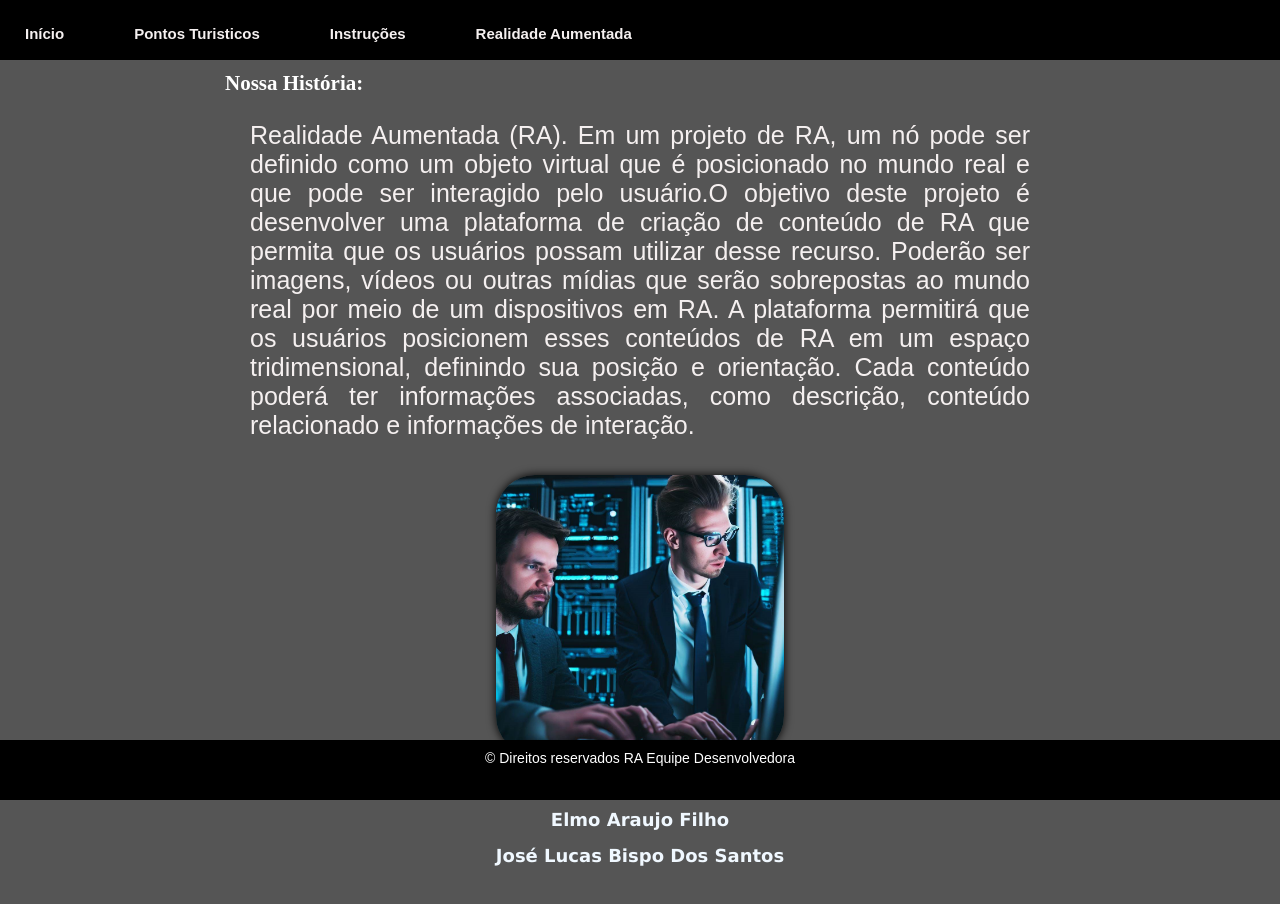
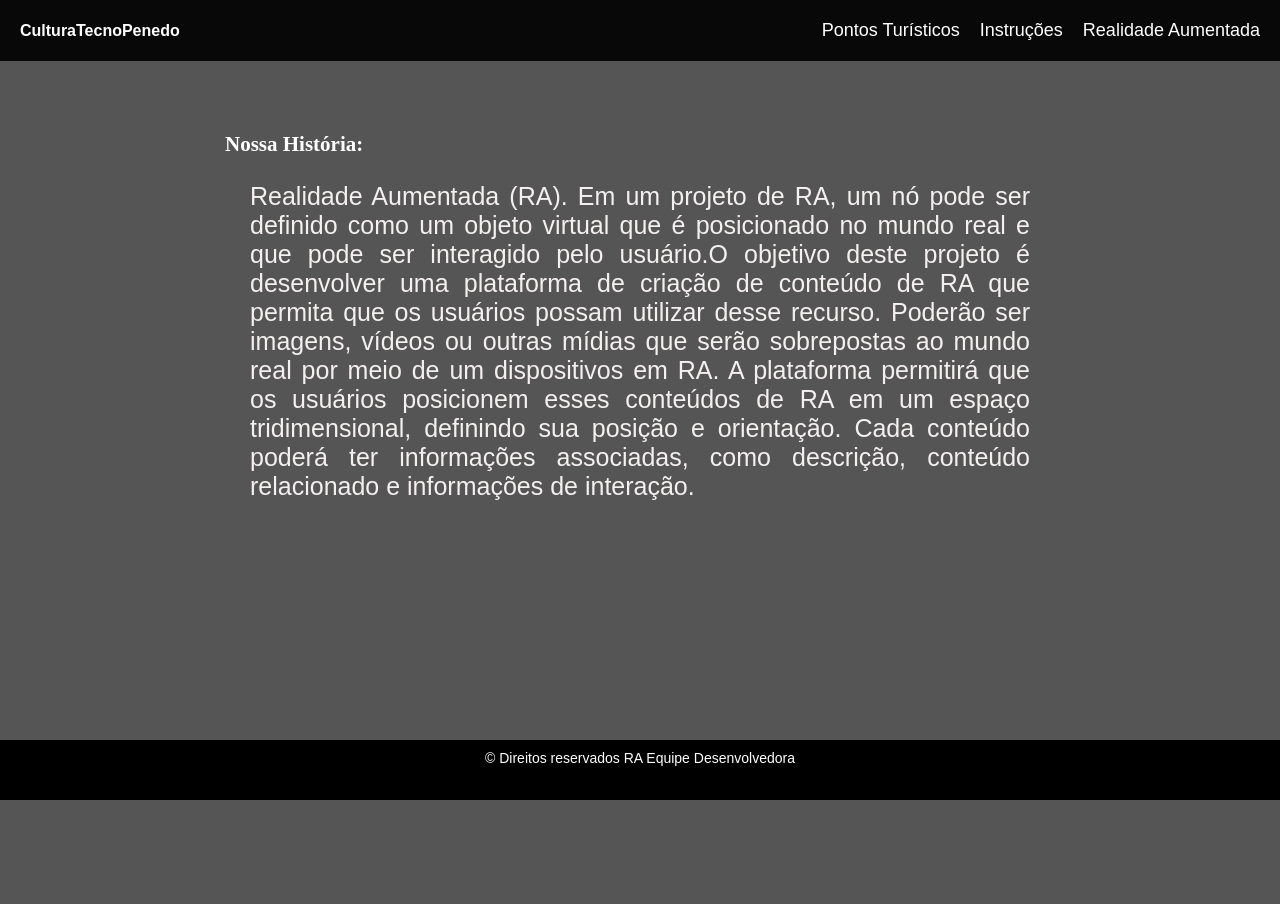
Before and after one commit to JoseeLucass/CulturaTecnoPenedo, a React (Create React App) app: page /sobre in a window 1280 px wide. Shown: the top 904 px of the page. After the commit the page ends 800 px from the top, so only its background shows below. Built offline with nearby package versions, Linux system fonts and the light colour scheme.

Commit message:
Nav Refactor

```diff
--- a/src/componentes/areaPostagem/Areapostagem.js
+++ /dev/null
@@ -1,28 +0,0 @@
-import "./areapostagem.css";
-import Postagem from "../postagem/Postagem";
-import fotoPost1 from "../../imagens/Equipe Desenvolvedora.jpg";
-
-
-export default function Areapostagem() {
-
-
-       let postagem1 ={"info": "EQUIPE DESENVOLVEDORA ",
-                       "titulo": "Elmo Araujo Filho",
-                       "titulo2": "José Lucas Bispo Dos Santos",
-                       "foto" : fotoPost1 }
-
-
-
-         return (
-
-        <>
-
-            <div className = "posts">
-
-            <Postagem post={postagem1}/>
-
-            </div>
-
-        </>
-    )
-}
--- a/src/componentes/areaPostagem/areapostagem.css
+++ /dev/null
@@ -1,8 +0,0 @@
-.posts{
-
-flex: 9;
-display: flex;
-flex-direction: row;
-flex-wrap: wrap;
-margin:20px;
-}
--- a/src/componentes/barratopo/BarraTopo.js
+++ b/src/componentes/barratopo/BarraTopo.js
@@ -1,67 +1,95 @@
 import "./barratopo.css";
-import {Link} from "react-router-dom";
-import { FcHome } from 'react-icons/fc';
-import { FcAbout } from 'react-icons/fc';
-import { FcReading } from 'react-icons/fc';
-import { FcIntegratedWebcam } from 'react-icons/fc';
-import {FcUndo} from "react-icons/fc";
+import { Link } from "react-router-dom";
+import { useState, useEffect, useCallback } from "react";
+import { FaBars, FaTimes } from "react-icons/fa";
 
 export default function BarraTopo() {
+  const [drawerAberto, setDrawerAberto] = useState(false);
+  const [touchStartX, setTouchStartX] = useState(null);
+  const [touchEndX, setTouchEndX] = useState(null);
 
-    function voltarPaginaAnterior() {
-        window.history.go(-1);
-      }
+  const handleButtonClick = () => {
+    window.location.href = "https://culturatecnopenedo-realidade-aumentada.vercel.app/";
+  };
 
-    const handleButtonClick = () => {
-        window.location.href = "https://culturatecnopenedo-realidade-aumentada.vercel.app/";
-      };
-    return (
-        <>
+  const toggleDrawer = () => {
+    setDrawerAberto((prev) => !prev);
+  };
 
+  const handleTouchStart = useCallback((e) => {
+    setTouchStartX(e.targetTouches[0].clientX);
+  }, []);
 
-            <div className= "topo">
+  const handleTouchMove = useCallback((e) => {
+    setTouchEndX(e.targetTouches[0].clientX);
+  }, []);
 
+  const handleTouchEnd = useCallback(() => {
+    if (touchStartX === null || touchEndX === null) return;
+    const distance = touchEndX - touchStartX;
 
-            <div className="topoEsquerda"></div>
+    if (distance > 50) {
+      setDrawerAberto(true);
+    } else if (distance < -50) {
+      setDrawerAberto(false);
+    }
 
+    setTouchStartX(null);
+    setTouchEndX(null);
+  }, [touchStartX, touchEndX]);
 
-            <div className="topoCentro">
-                <ul className="topoLista">
+  useEffect(() => {
+    window.addEventListener('touchstart', handleTouchStart);
+    window.addEventListener('touchmove', handleTouchMove);
+    window.addEventListener('touchend', handleTouchEnd);
 
-                    <Link to="/">
+    return () => {
+      window.removeEventListener('touchstart', handleTouchStart);
+      window.removeEventListener('touchmove', handleTouchMove);
+      window.removeEventListener('touchend', handleTouchEnd);
+    };
+  }, [handleTouchStart, handleTouchMove, handleTouchEnd]);
 
-                    <li className="topoListaItem"><p>Início</p></li>
-                    </Link>
+  return (
+    <>
+      <div className="Navbar">
+        <div className="Navbar__Brand">
+         <Link to="/" className="Navbar__Brand">CulturaTecnoPenedo</Link>
+          </div>
 
-                    <Link to="/card">
-                    <li className="topoListaItem"><p>Pontos Turisticos</p></li>
-                    </Link>
+        <div className="Navbar__Links">
+          <Link to="/card" className="Navbar__Link">Pontos Turísticos</Link>
+          <Link to="/sobre" className="Navbar__Link">Instruções</Link>
+          <div className="Navbar__Link" onClick={handleButtonClick}>
+            Realidade Aumentada
+          </div>
+        </div>
 
-                    <Link to="/sobre">
-                    <li className="topoListaItem"><p>Instruções</p></li>
-                    </Link>
+        <div className="Navbar__Toggle" onClick={toggleDrawer}>
+          <FaBars />
+        </div>
+      </div>
 
-                    <Link to onClick={handleButtonClick}>
-                    <li className="topoListaItem"><p>Realidade Aumentada</p></li>
-                    </Link>
+      <div className={`Drawer ${drawerAberto ? "open" : ""}`}>
+        <div className="Drawer__Header">
+          <div className="Drawer__Close" onClick={toggleDrawer}>
+            <FaTimes />
+          </div>
+        </div>
+        <nav className="Drawer__Items">
+          <Link to="/card" className="Drawer__Link" onClick={toggleDrawer}>
+            Pontos Turísticos
+          </Link>
+          <Link to="/sobre" className="Drawer__Link" onClick={toggleDrawer}>
+            Instruções
+          </Link>
+          <div className="Drawer__Link" onClick={() => { handleButtonClick(); toggleDrawer(); }}>
+            Realidade Aumentada
+          </div>
+        </nav>
+      </div>
 
-
-
-
-                </ul>
-            </div>
-
-            <div className="topoDireita">
-
-
-
-
-            </div>
-
-
-
-
-          </div>
-        </>
-    )
+      {drawerAberto && <div className="Backdrop" onClick={toggleDrawer}></div>}
+    </>
+  );
 }
--- a/src/componentes/barratopo/barratopo.css
+++ b/src/componentes/barratopo/barratopo.css
@@ -1,57 +1,113 @@
-
-.topo {
-
-width: 100%;
-height: 60px;
-background-color:rgb(0, 0, 0);
-position: absolute;
-top: 0px;
-display: flex;
-font-family:'Lucida Sans', sans-serif;
+.Navbar {
+  background-color: #080808;
+  display: flex;
+  align-items: center;
+  justify-content: space-between;
+  padding: 20px;
+  font-family: sans-serif;
+  color: white;
+  position: relative;
+  z-index: 1000;
 }
 
-
-.topoLista {
-
-display: flex;
-justify-content: center;
-margin: 0;
-list-style:none;
-
+.Navbar__Brand {
+  flex: 1;
+  font-weight: bold;
+  font-size: 16px;
+  color: #ffffff;
 }
 
-.topoListaItem p{
-font-size: 15px;
-white-space: nowrap;
-font-weight: bold;
-
+.Navbar__Links {
+  display: flex;
+  gap: 20px;
+  margin-left: auto;
 }
 
-.topoListaItem{
-
-margin-right: 20px;
-font-size: 25px;
-font-weight: 300;
-cursor: pointer;
-border-radius: 10px;
-height: 20px;
+.Navbar__Link {
+  cursor: pointer;
+  text-decoration: none;
+  color: white;
+  font-size: 18px;
 }
 
-
-.topoCentro{
-flex: 0;
+.Navbar__Link:hover {
+  text-decoration: underline;
 }
 
-.topImg{
-Width: 50px;
-height: 50px;
-border-radius: 50%;
-object-fit: cover;
+.Navbar__Toggle {
+  font-size: 24px;
+  display: none;
+  cursor: pointer;
 }
 
-.li a{
-    margin-right:  20px;
-    font-size: 18px;
-    font-weight: 300;
-    cursor:pointer;
+.Drawer {
+  position: fixed;
+  top: 0;
+  left: -250px;
+  width: 250px;
+  height: 100%;
+  background-color: #000000;
+  transition: left 0.3s ease;
+  display: flex;
+  flex-direction: column;
+  padding-top: 60px;
+  z-index: 999;
 }
+
+.Drawer.open {
+  left: 0;
+}
+
+.Drawer__Header {
+  position: absolute;
+  top: 16px;
+  right: 16px;
+}
+
+.Drawer__Close {
+  font-size: 24px;
+  cursor: pointer;
+}
+
+.Drawer__Items {
+  display: flex;
+  flex-direction: column;
+  margin-top: 20px;
+}
+
+.Drawer__Link {
+  color: white;
+  padding: 10px 20px;
+  text-decoration: none;
+  font-size: 18px;
+}
+
+.Drawer__Link:hover {
+  background-color: rgba(255, 255, 255, 0.2);
+}
+
+.Backdrop {
+  position: fixed;
+  top: 0;
+  left: 0;
+  width: 100%;
+  height: 100%;
+  background: rgba(0,0,0,0.5);
+  z-index: 998;
+}
+
+@media (max-width: 768px) {
+  .Navbar__Links {
+    display: none;
+  }
+
+  .Navbar__Toggle {
+    display: block;
+  }
+}
+
+@media (min-width: 769px) {
+  .Drawer {
+    display: none !important;
+  }
+}
--- a/src/componentes/postagem/Postagem.js
+++ /dev/null
@@ -1,86 +0,0 @@
-
-import "./postagem.css";
-
-
-export default function Postagem({post}) {
-
-    return (
-
-            <div className="post">
-
-                <img
-                className="postImg"
-                src={post.foto}
-                alt=""
-                />
-
-                <div className="postInfo">
-                    <div className="postCat">
-                        <span>{post.info}</span>
-                </div>
-
-
-                <div className="postTitulo">
-                    <span>{post.titulo}</span>
-
-                </div>
-
-                <div className="postTitulo2">
-                    <span>{post.titulo2}</span>
-
-                </div>
-
-                <div className="postTitulo3">
-                    <span>{post.titulo3}</span>
-
-                </div>
-
-                <div className="postTitulo4">
-                    <span>{post.titulo4}</span>
-
-                </div>
-
-                <div className="postTitulo5">
-                    <span>{post.titulo5}</span>
-
-                </div>
-
-                <div className="postTitulo6">
-                    <span>{post.titulo6}</span>
-
-                </div>
-
-
-
-
-                <div className="postInfo">
-                    <div className="postCat">
-                        <span>{post.info2}</span>
-                </div>
-
-
-                <div className="postTitulo7">
-                    <span>{post.titulo7}</span>
-
-                </div>
-
-                <div className="postTitulo8">
-                    <span>{post.titulo8}</span>
-
-                </div>
-
-
-
-            </div>
-            </div>
-
-            <p className="postDesc">
-               <span>{post.descrição}</span>
-
-            </p>
-
-            </div>
-
-
-    )
-}
--- a/src/componentes/postagem/postagem.css
+++ /dev/null
@@ -1,119 +0,0 @@
-.post{
-
-
-    margin: 0px 25px 40px 25px;
-    }
-
-
-
-    .postImg{
-    width: 100%;
-    height: 280px;
-    object-fit: cover;
-    border-radius: 39px;
-    box-shadow: 0 0 10px 0px black;
-    }
-
-    .postInfo{
-    display:flex;
-    flex-direction:column;
-    align-items: center;
-    }
-
-    .postCat{
-    display: flex;
-    font-family:'Lucida Sans', sans-serif;
-    font-size:18px;
-    color:rgb(10, 150, 168);
-    line-height:20px;
-    margin-top: 15px;
-    margin-right: 10px;
-    cursor:pointer;
-    text-shadow: 0 0 4px black;
-    }
-
-    .postTitulo{
-    font-family:'Lucida Sans', sans-serif;
-    font-size: 18px;
-    font-weight: 700;
-    margin-top: 15px;
-    cursor:pointer;
-    color:aliceblue
-    }
-
-    .postTitulo2{
-        font-family:'Lucida Sans', sans-serif;
-        font-size: 18px;
-        font-weight: 700;
-        margin-top: 15px;
-        cursor:pointer;
-        color:aliceblue
-        }
-
-        .postTitulo3{
-            font-family:'Lucida Sans', sans-serif;
-            font-size: 18px;
-            font-weight: 700;
-            margin-top: 15px;
-            cursor:pointer;
-            color:aliceblue
-            }
-
-            .postTitulo4{
-                font-family:'Lucida Sans', sans-serif;
-                font-size: 18px;
-                font-weight: 700;
-                margin-top: 15px;
-                cursor:pointer;
-                color:aliceblue
-                }
-
-                .postTitulo5{
-                    font-family:'Lucida Sans', sans-serif;
-                    font-size: 18px;
-                    font-weight: 700;
-                    margin-top: 15px;
-                    cursor:pointer;
-                    color:aliceblue
-                    }
-
-                    .postTitulo6{
-                        font-family:'Lucida Sans', sans-serif;
-                        font-size: 18px;
-                        font-weight: 700;
-                        margin-top: 15px;
-                        cursor:pointer;
-                        color:aliceblue
-                        }
-
-                        .postTitulo7{
-                            font-family:'Lucida Sans', sans-serif;
-                            font-size: 18px;
-                            font-weight: 700;
-                            margin-top: 15px;
-                            cursor:pointer;
-                            color:aliceblue
-                            }
-                            .postTitulo8{
-                                font-family:'Lucida Sans', sans-serif;
-                                font-size: 18px;
-                                font-weight: 700;
-                                margin-top: 15px;
-                                cursor:pointer;
-                                color:aliceblue
-                                }
-
-
-    .postDesc{
-
-    font-family: 'Lucida Sans',sans-serif;
-    font-size:11px;
-    color:rgb(255, 255, 255);
-    line-height: 24px;
-    margin-top:15px;
-    overflow:hidden;
-    text-overflow:ellipsis;
-    display:-webkit-box;
-    -webkit-line-clamp: 6;
-    -webkit-box-orient: vertical;
-    }
--- a/src/paginas/sobre/Sobre.js
+++ b/src/paginas/sobre/Sobre.js
@@ -1,7 +1,4 @@
-
-import AreaPostagem from "../../componentes/areaPostagem/Areapostagem";
 import "./sobre.css";
-
 
 
 export default function Sobre(){
@@ -22,11 +19,6 @@ export default function Sobre(){
     conteúdo poderá ter informações associadas, como descrição, conteúdo relacionado e informações
     de interação.</p>
 
-
-    <div className="posts">
-        <AreaPostagem />
-
-       </div>
 </div>
 
 
```
Also changed, not shown: src/paginas/sobre/sobre.css (+0 -17 lines), 1 other file (tests, documents, lock files or other folders).
